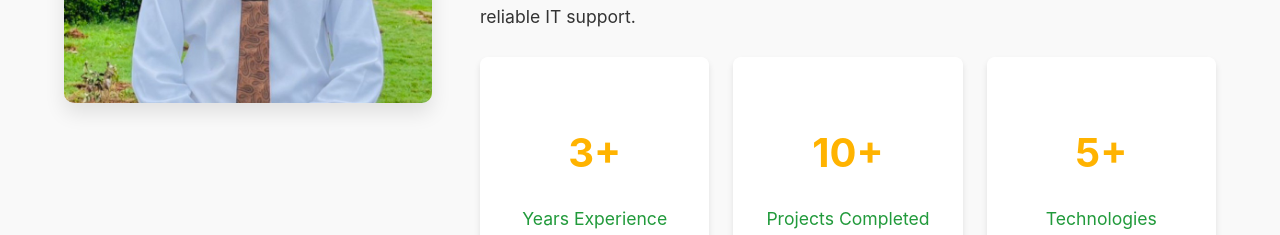
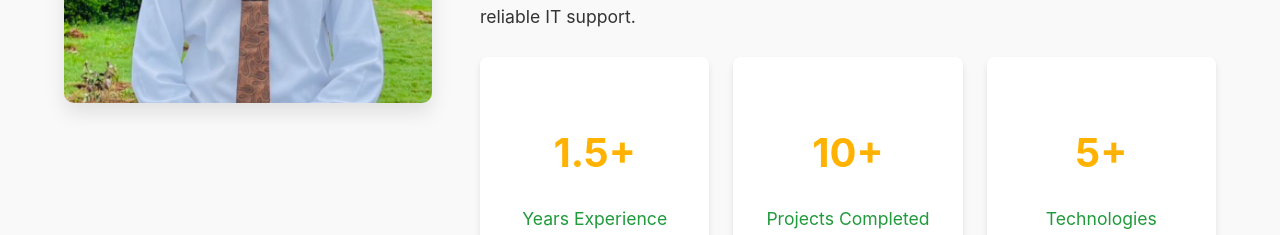
Before and after one commit to StevenSautu/My-Portofolio, a React (Create React App) app in the folder my-portfolio/: page / in a window 1280 px wide. Shown: the part 860-1095 px from the top of the page. Built offline with nearby package versions, Linux system fonts and the light colour scheme.

Commit message:
Update AboutMe section

```diff
--- a/my-portfolio/src/components/AboutMe.js
+++ b/my-portfolio/src/components/AboutMe.js
@@ -24,7 +24,7 @@ const AboutMe = () => {
             </div>
             <div className="about-stats" style={{ animation: 'fadeIn 1s ease-out 0.6s', animationFillMode: 'both' }}>
               <div className="stat-item">
-                <h3>3+</h3>
+                <h3>1.5+</h3>
                 <p>Years Experience</p>
               </div>
               <div className="stat-item">
```
